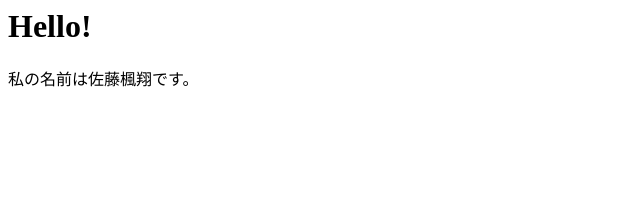
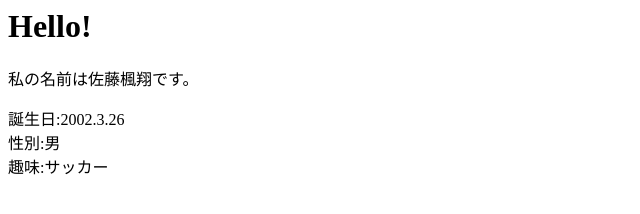
Before and after one commit to kazato26/api-te, a plain HTML site: page index.html in a window 1280 px wide. Shown: the whole page, without its empty margins (0-640 px from the left). Drawn offline with Linux system fonts and the light colour scheme.

Commit message:
Update index.html

```diff
--- a/index.html
+++ b/index.html
@@ -1,2 +1,7 @@
 <h1>Hello!</h1>
 <a>私の名前は佐藤楓翔です。</a>
+<p>
+  誕生日:2002.3.26<br>
+  性別:男<br>
+  趣味:サッカー<br>
+</p>
```
